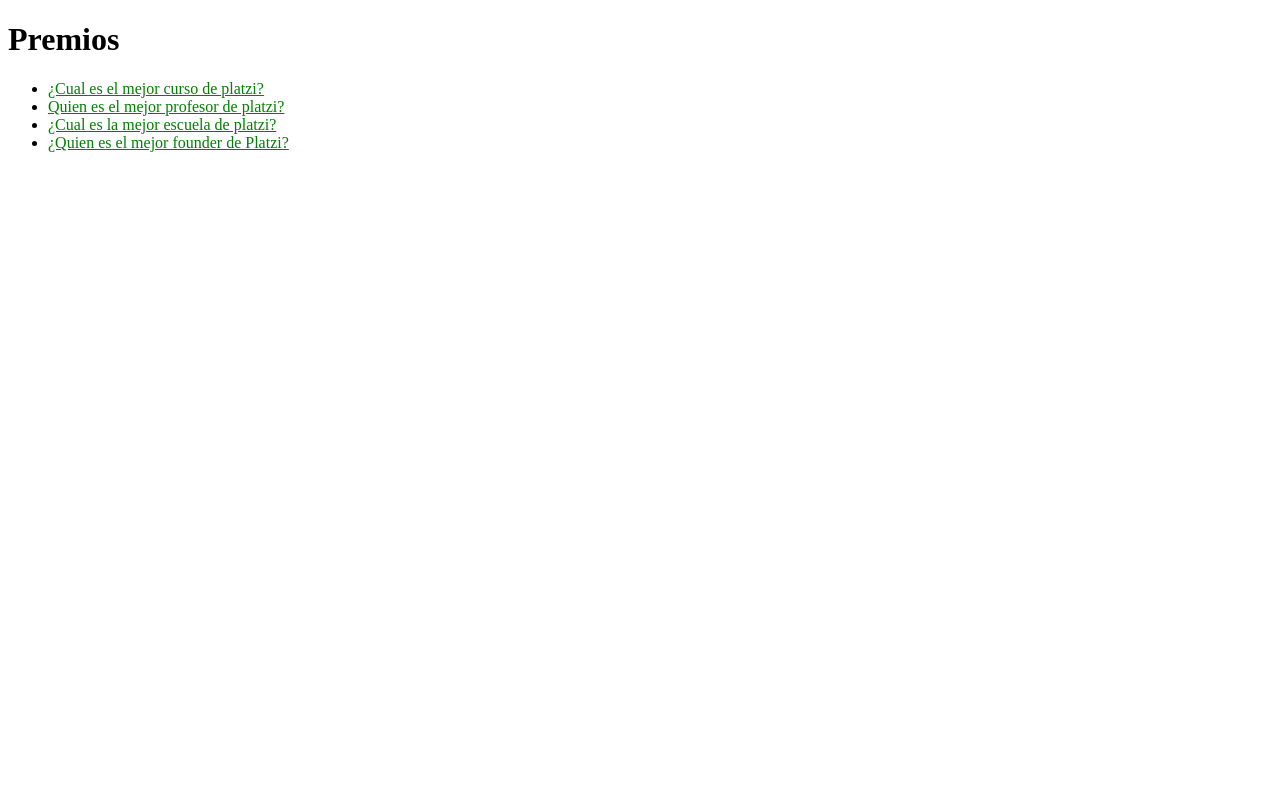
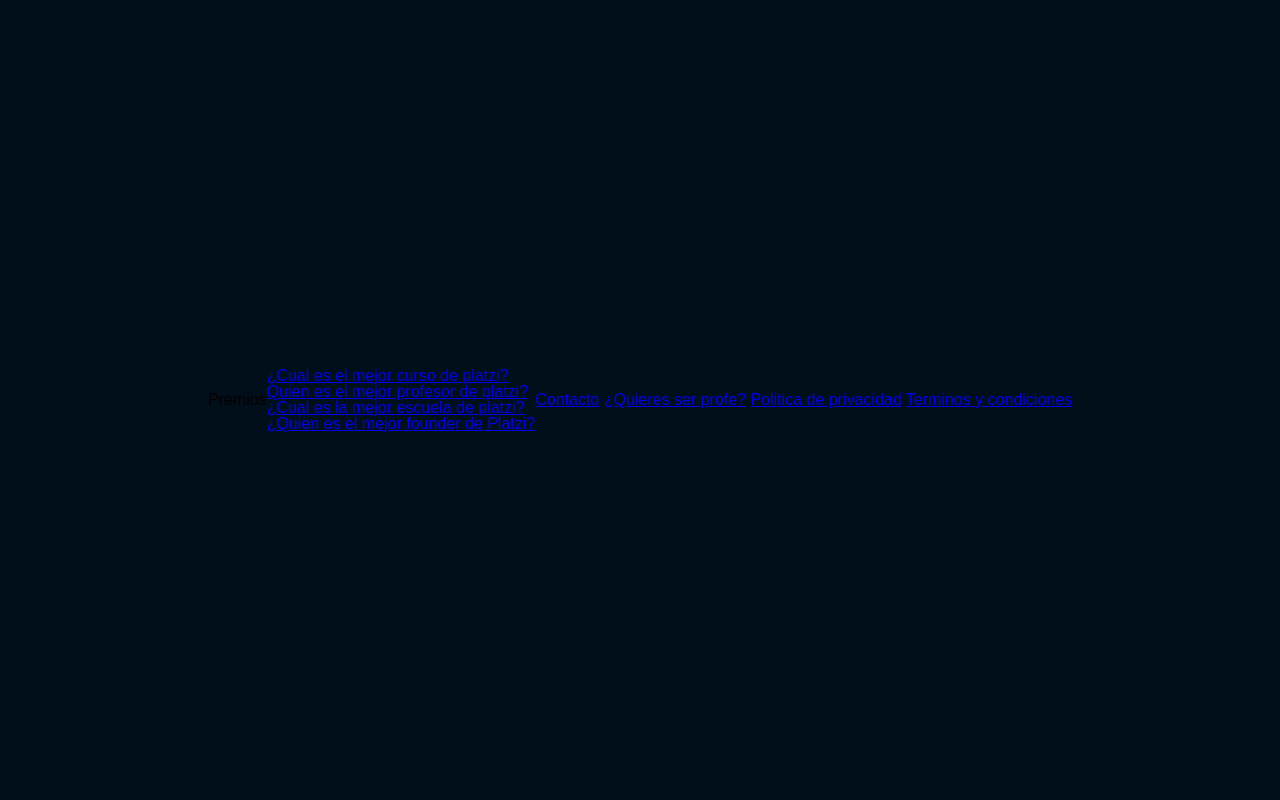
Before and after one commit to adcc662/django_premios, a Django app: page /polls/ in a window 1280 px wide. Run offline with Django 4.2, Linux system fonts and the light colour scheme; data comes from the database, SQL or seed files in the repository.

Commit message:
Adding styles to the page, and fixing bugs

```diff
--- /dev/null
+++ b/premiosapp/polls/static/polls/reset.css
@@ -0,0 +1,48 @@
+/* http://meyerweb.com/eric/tools/css/reset/
+   v2.0 | 20110126
+   License: none (public domain)
+*/
+
+html, body, div, span, applet, object, iframe,
+h1, h2, h3, h4, h5, h6, p, blockquote, pre,
+a, abbr, acronym, address, big, cite, code,
+del, dfn, em, img, ins, kbd, q, s, samp,
+small, strike, strong, sub, sup, tt, var,
+b, u, i, center,
+dl, dt, dd, ol, ul, li,
+fieldset, form, label, legend,
+table, caption, tbody, tfoot, thead, tr, th, td,
+article, aside, canvas, details, embed,
+figure, figcaption, footer, header, hgroup,
+menu, nav, output, ruby, section, summary,
+time, mark, audio, video {
+	margin: 0;
+	padding: 0;
+	border: 0;
+	font-size: 100%;
+	font: inherit;
+	vertical-align: baseline;
+}
+/* HTML5 display-role reset for older browsers */
+article, aside, details, figcaption, figure,
+footer, header, hgroup, menu, nav, section {
+	display: block;
+}
+body {
+	line-height: 1;
+}
+ol, ul {
+	list-style: none;
+}
+blockquote, q {
+	quotes: none;
+}
+blockquote:before, blockquote:after,
+q:before, q:after {
+	content: '';
+	content: none;
+}
+table {
+	border-collapse: collapse;
+	border-spacing: 0;
+}
--- a/premiosapp/polls/static/polls/style.css
+++ b/premiosapp/polls/static/polls/style.css
@@ -1,7 +1,9 @@
-li a{
-    color:green
+body {
+    display: flex;
+    align-items: center;
+    justify-content:center;
+
+    height: 100vh;
+    background: hsl(204, 100%, 5%);
+    font-family: Arial, Helvetica, sans-serif;
 }
-
-/* body {
-    background: white url("images/background.gif") no-repeat;
-} */
--- a/premiosapp/polls/templates/polls/index.html
+++ b/premiosapp/polls/templates/polls/index.html
@@ -1,12 +1,13 @@
+{% load static %}
 <!DOCTYPE html>
 <html lang="en">
 <head>
     <meta charset="UTF-8">
     <meta http-equiv="X-UA-Compatible" content="IE=edge">
     <meta name="viewport" content="width=device-width, initial-scale=1.0">
+    <link rel="stylesheet" href="{% static 'polls/reset.css' %}">
+    <link rel="stylesheet" href="{% static 'polls/style.css' %}">
     <title>Premios</title>
-    {% load static %}
-    <link rel="stylesheet" href="{% static 'polls/style.css' %}">
 </head>
 <body>
     <header>
@@ -24,6 +25,13 @@
             <p>No polls are available</p>
         {% endif %}
     </main>
+    <footer>
+        <a href="https://platzi.com"></a>
+        <a href="#">Contacto</a>
+        <a href="#">¿Quieres ser profe?</a>
+        <a href="#">Politica de privacidad</a>
+        <a href="#">Terminos y condiciones</a>
+    </footer>
 
 </body>
 </html>
```
